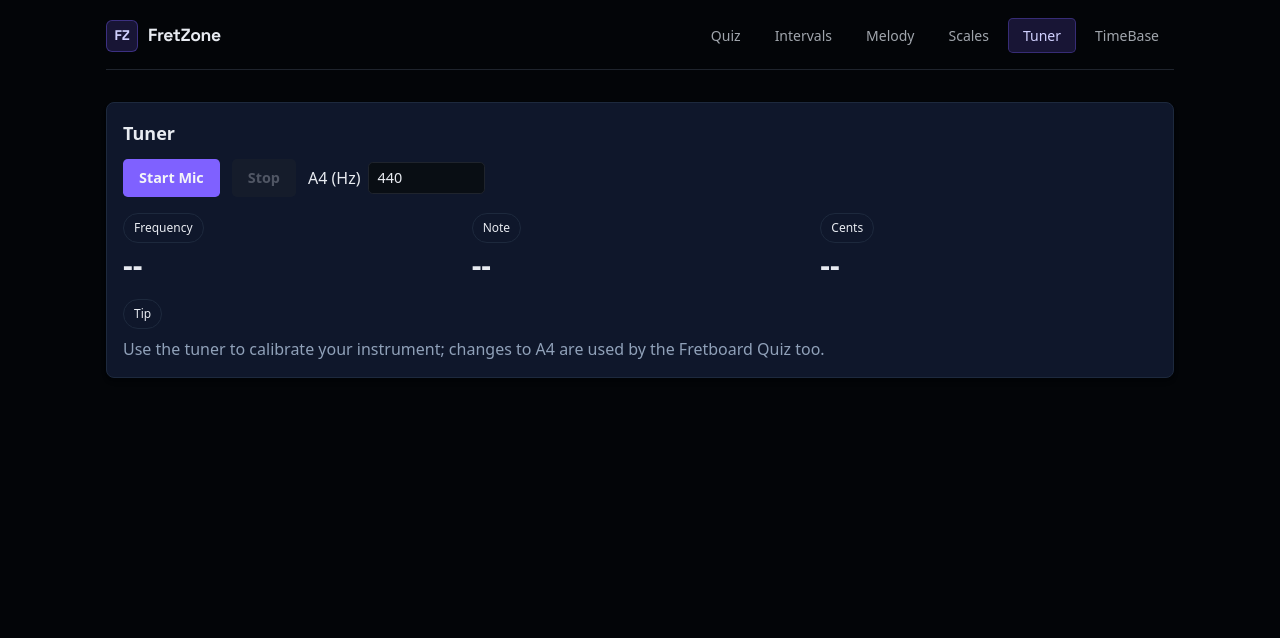
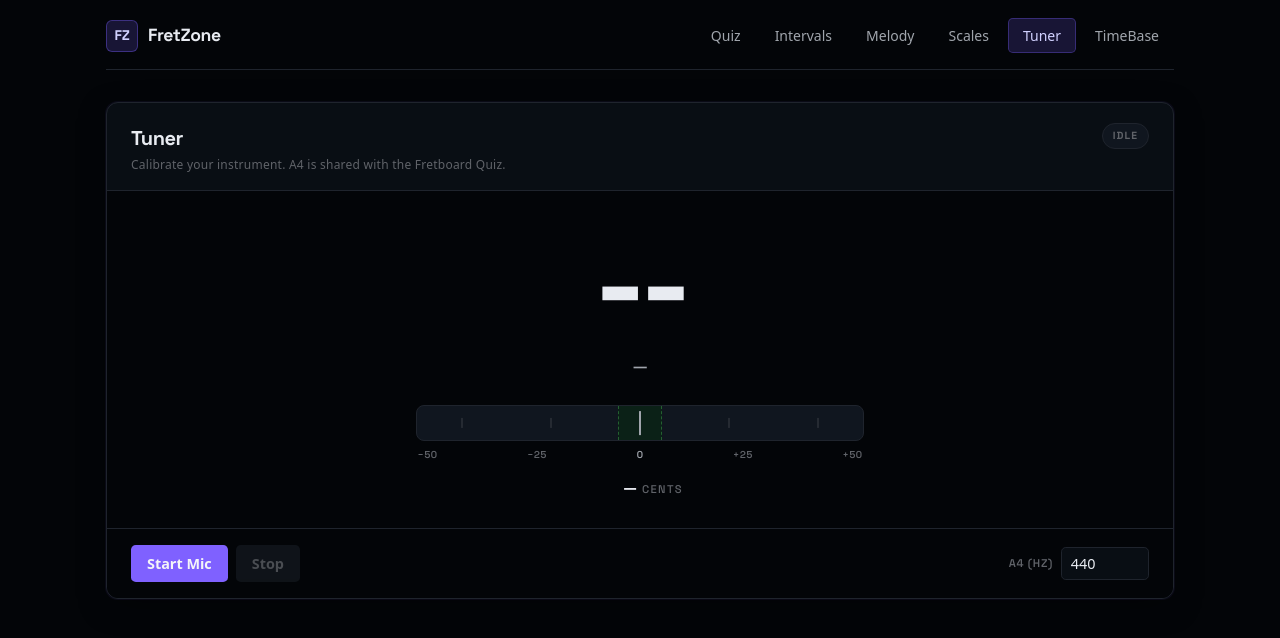
Before and after one commit to AndrewWash/FretZone, an Angular app: page /tuner in a window 1280 px wide. Shown: the top 638 px of the page. Built offline with nearby package versions, Linux system fonts and the light colour scheme.

Commit message:
tuner fix.

```diff
--- a/src/app/tuner/tuner.component.html
+++ b/src/app/tuner/tuner.component.html
@@ -1,34 +1,70 @@
-<div class="bg-slate-900 border border-slate-800 rounded-lg p-4 shadow-md">
-  <h3 class="text-lg font-semibold">Tuner</h3>
-  <div class="flex flex-wrap gap-3 items-center mt-3">
-    <button (click)="onStart()" [disabled]="running()">Start Mic</button>
-    <button class="secondary" (click)="onStop()" [disabled]="!running()">Stop</button>
-    <label>A4 (Hz)
-      <input type="number" min="400" max="480" step="0.1" [formControl]="a4Ctrl" />
-    </label>
+<section class="tn-card" aria-label="Tuner">
+  <div class="tn-head">
+    <div class="tn-titles">
+      <h2 class="tn-title">Tuner</h2>
+      <p class="tn-sub">Calibrate your instrument. A4 is shared with the Fretboard Quiz.</p>
+    </div>
+    <span class="tn-badge"
+          [class.is-live]="running()"
+          [class.is-tuned]="inTune() && running()"
+          role="status"
+          aria-live="polite">
+      {{ statusBadge() }}
+    </span>
+  </div>
+
+  <div class="tn-stage"
+       [class.is-active]="running() && hasReading()"
+       [class.is-tuned]="inTune() && running()">
+    <div class="tn-note" aria-label="Detected note">{{ note() }}</div>
+    <div class="tn-freq">{{ hzText() }}</div>
+
+    <div class="tn-meter"
+         role="meter"
+         aria-label="Cents off pitch"
+         aria-valuemin="-50"
+         aria-valuemax="50"
+         [attr.aria-valuenow]="cents()">
+      <div class="tn-meter-track" aria-hidden="true">
+        <div class="tn-meter-zone"></div>
+        <span class="tn-meter-tick tn-meter-tick--minor" style="left: 10%"></span>
+        <span class="tn-meter-tick tn-meter-tick--minor" style="left: 30%"></span>
+        <span class="tn-meter-tick tn-meter-tick--center" style="left: 50%"></span>
+        <span class="tn-meter-tick tn-meter-tick--minor" style="left: 70%"></span>
+        <span class="tn-meter-tick tn-meter-tick--minor" style="left: 90%"></span>
+        @if (hasReading()) {
+          <span class="tn-meter-needle"
+                [style.left.%]="meterOffsetPct()"
+                [class.is-tuned]="inTune()"></span>
+        }
+      </div>
+      <div class="tn-meter-scale" aria-hidden="true">
+        <span>−50</span>
+        <span>−25</span>
+        <span class="tn-meter-scale-mid">0</span>
+        <span>+25</span>
+        <span>+50</span>
+      </div>
+    </div>
+
+    <div class="tn-cents" aria-hidden="true">
+      <span class="tn-cents-value">{{ centsText() }}</span>
+      <span class="tn-cents-unit">cents</span>
+    </div>
   </div>
 
   @if (error(); as err) {
-    <p class="text-red-400 mt-3">{{ err }}</p>
+    <p class="tn-error" role="alert">{{ err }}</p>
   }
 
-  <div class="grid gap-3 grid-cols-1 sm:grid-cols-3 mt-4">
-    <div>
-      <span class="inline-block px-2.5 py-1.5 border border-slate-800 rounded-full text-xs">Frequency</span>
-      <div class="text-3xl font-bold mt-1">{{ hzText() }}</div>
+  <div class="tn-controls">
+    <div class="tn-controls-buttons">
+      <button (click)="onStart()" [disabled]="running()">Start Mic</button>
+      <button class="secondary" (click)="onStop()" [disabled]="!running()">Stop</button>
     </div>
-    <div>
-      <span class="inline-block px-2.5 py-1.5 border border-slate-800 rounded-full text-xs">Note</span>
-      <div class="text-3xl font-bold mt-1">{{ noteText() }}</div>
-    </div>
-    <div>
-      <span class="inline-block px-2.5 py-1.5 border border-slate-800 rounded-full text-xs">Cents</span>
-      <div class="text-3xl font-bold mt-1">{{ centsText() }}</div>
-    </div>
+    <label class="tn-a4">
+      <span class="tn-a4-lbl">A4 (Hz)</span>
+      <input type="number" min="400" max="480" step="0.1" [formControl]="a4Ctrl" class="tn-a4-input" />
+    </label>
   </div>
-
-  <div class="mt-4">
-    <span class="inline-block px-2.5 py-1.5 border border-slate-800 rounded-full text-xs">Tip</span>
-    <p class="mt-2 text-slate-400">Use the tuner to calibrate your instrument; changes to A4 are used by the Fretboard Quiz too.</p>
-  </div>
-</div>
+</section>
--- a/src/app/tuner/tuner.component.ts
+++ b/src/app/tuner/tuner.component.ts
@@ -1,4 +1,4 @@
-import { ChangeDetectionStrategy, Component, OnDestroy, inject, signal } from '@angular/core';
+import { ChangeDetectionStrategy, Component, OnDestroy, computed, inject, signal } from '@angular/core';
 import { takeUntilDestroyed } from '@angular/core/rxjs-interop';
 import { FormControl, ReactiveFormsModule } from '@angular/forms';
 import { PitchDetectService, Unsubscribe } from '../core/audio/pitch-detect.service';
@@ -6,6 +6,8 @@ import { midiToFreq, midiToNoteName } from '../core/theory/note';
 import { loadFromStorage, saveToStorage } from '../core/utils/storage';
 
 const STORAGE_KEY = 'fretzone.tuner.a4.v1';
+const IN_TUNE_CENTS = 5;
+const METER_RANGE = 50;
 
 @Component({
   selector: 'app-tuner',
@@ -27,16 +29,38 @@ export class TunerComponent implements OnDestroy {
   protected cents = signal<number | null>(null);
   protected error = signal<string | null>(null);
 
-  protected hzText = () => {
+  protected hzText = computed(() => {
     const v = this.hz();
-    return v == null ? '--' : `${v.toFixed(1)} Hz`;
-  };
-  protected noteText = () => this.note();
-  protected centsText = () => {
+    return v == null ? '—' : `${v.toFixed(1)} Hz`;
+  });
+
+  protected centsText = computed(() => {
     const c = this.cents();
-    if (c == null) return '--';
+    if (c == null) return '—';
     return (c > 0 ? '+' : '') + c.toFixed(1);
-  };
+  });
+
+  protected hasReading = computed(() => this.hz() != null && this.cents() != null);
+
+  protected inTune = computed(() => {
+    const c = this.cents();
+    return c != null && Math.abs(c) < IN_TUNE_CENTS;
+  });
+
+  protected meterOffsetPct = computed(() => {
+    const c = this.cents();
+    if (c == null) return 50;
+    const clamped = Math.max(-METER_RANGE, Math.min(METER_RANGE, c));
+    return 50 + (clamped / METER_RANGE) * 50;
+  });
+
+  protected statusBadge = computed(() => {
+    if (!this.running()) return 'Idle';
+    if (!this.hasReading()) return 'Listening…';
+    if (this.inTune()) return 'In tune';
+    const c = this.cents() ?? 0;
+    return c > 0 ? 'Sharp' : 'Flat';
+  });
 
   private unsub: Unsubscribe | null = null;
 
@@ -65,7 +89,7 @@ export class TunerComponent implements OnDestroy {
     this.service.stop();
     this.running.set(false);
     this.hz.set(null);
-    this.note.set('--');
+    this.note.set('—');
     this.cents.set(null);
   }
 
--- a/src/styles.css
+++ b/src/styles.css
@@ -1659,3 +1659,280 @@ label { display: inline-flex; align-items: center; gap: 0.45rem; }
     min-width: 2.75rem;
   }
 }
+
+/* ══════════════════════════════════════════════
+   TUNER
+══════════════════════════════════════════════ */
+.tn-card {
+  display: block;
+  background: var(--fz-s1);
+  border: 1px solid var(--fz-b0);
+  border-radius: var(--fz-radius-lg);
+  overflow: hidden;
+  box-shadow:
+    0 0 0 1px oklch(0.62 0.24 285 / 0.06),
+    0 8px 32px -8px oklch(0 0 0 / 0.5);
+  animation: fz-scale-in 0.35s cubic-bezier(0.16, 1, 0.3, 1) both;
+}
+
+.tn-head {
+  display: flex;
+  align-items: flex-start;
+  justify-content: space-between;
+  gap: 0.75rem;
+  padding: 1.25rem 1.5rem 1rem;
+  border-bottom: 1px solid var(--fz-b0);
+}
+
+.tn-titles {
+  display: flex;
+  flex-direction: column;
+  gap: 0.2rem;
+  min-width: 0;
+}
+
+.tn-title {
+  font-family: var(--fz-display);
+  font-size: 1.25rem;
+  font-weight: 700;
+  color: var(--fz-t1);
+  letter-spacing: -0.025em;
+  margin: 0;
+}
+
+.tn-sub {
+  margin: 0;
+  font-size: 0.75rem;
+  font-weight: 500;
+  color: var(--fz-t3);
+  letter-spacing: 0.02em;
+}
+
+.tn-badge {
+  flex-shrink: 0;
+  font-family: var(--fz-display);
+  font-size: 0.65rem;
+  font-weight: 700;
+  text-transform: uppercase;
+  letter-spacing: 0.1em;
+  color: var(--fz-t3);
+  background: var(--fz-s2);
+  border: 1px solid var(--fz-b0);
+  padding: 0.25rem 0.625rem;
+  border-radius: 999px;
+  transition: color 200ms ease-out, background 200ms ease-out, border-color 200ms ease-out;
+}
+
+.tn-badge.is-live {
+  color: var(--fz-accent-text);
+  background: var(--fz-accent-bg);
+  border-color: oklch(0.62 0.24 285 / 0.30);
+}
+
+.tn-badge.is-tuned {
+  color: oklch(0.97 0.04 145);
+  background: oklch(0.30 0.10 145 / 0.45);
+  border-color: oklch(0.72 0.18 145 / 0.50);
+}
+
+/* Stage — note + meter focal area */
+.tn-stage {
+  display: flex;
+  flex-direction: column;
+  align-items: center;
+  gap: 0.6rem;
+  padding: 2rem 1.5rem 1.75rem;
+  background: var(--fz-s0);
+  border-bottom: 1px solid var(--fz-b0);
+  transition: background 240ms ease-out;
+}
+
+.tn-stage.is-tuned {
+  background: linear-gradient(
+    to bottom,
+    oklch(0.20 0.05 145 / 0.35),
+    var(--fz-s0) 70%
+  );
+}
+
+.tn-note {
+  font-family: var(--fz-display);
+  font-weight: 700;
+  font-size: clamp(4rem, 18vw, 7.5rem);
+  letter-spacing: -0.05em;
+  line-height: 1;
+  color: var(--fz-t1);
+  font-variant-numeric: tabular-nums;
+  transition: color 240ms ease-out, text-shadow 240ms ease-out;
+}
+
+.tn-stage.is-tuned .tn-note {
+  color: oklch(0.92 0.14 145);
+  text-shadow: 0 0 24px oklch(0.72 0.18 145 / 0.35);
+}
+
+.tn-freq {
+  font-family: var(--fz-display);
+  font-size: 1.1rem;
+  font-weight: 500;
+  color: var(--fz-t2);
+  font-variant-numeric: tabular-nums;
+  letter-spacing: -0.01em;
+}
+
+/* Cents meter */
+.tn-meter {
+  width: 100%;
+  max-width: 28rem;
+  margin-top: 1rem;
+  display: flex;
+  flex-direction: column;
+  gap: 0.4rem;
+}
+
+.tn-meter-track {
+  position: relative;
+  height: 2.25rem;
+  background: var(--fz-s2);
+  border: 1px solid var(--fz-b0);
+  border-radius: var(--fz-radius);
+  overflow: hidden;
+}
+
+.tn-meter-zone {
+  position: absolute;
+  top: 0;
+  bottom: 0;
+  left: 45%;
+  width: 10%;
+  background: oklch(0.30 0.10 145 / 0.32);
+  border-left: 1px dashed oklch(0.72 0.18 145 / 0.40);
+  border-right: 1px dashed oklch(0.72 0.18 145 / 0.40);
+}
+
+.tn-meter-tick {
+  position: absolute;
+  top: 50%;
+  width: 1px;
+  background: var(--fz-t3);
+  transform: translate(-50%, -50%);
+  pointer-events: none;
+}
+
+.tn-meter-tick--minor {
+  height: 30%;
+  opacity: 0.55;
+}
+
+.tn-meter-tick--center {
+  height: 70%;
+  width: 2px;
+  background: var(--fz-t2);
+}
+
+.tn-meter-needle {
+  position: absolute;
+  top: 10%;
+  bottom: 10%;
+  width: 3px;
+  background: var(--fz-accent);
+  border-radius: 2px;
+  transform: translateX(-50%);
+  box-shadow: 0 0 8px 1px var(--fz-accent-glow);
+  transition: left 80ms cubic-bezier(0.22, 1, 0.36, 1),
+              background 200ms ease-out,
+              box-shadow 200ms ease-out;
+}
+
+.tn-meter-needle.is-tuned {
+  background: oklch(0.72 0.18 145);
+  box-shadow: 0 0 10px 2px oklch(0.72 0.18 145 / 0.45);
+}
+
+.tn-meter-scale {
+  display: flex;
+  justify-content: space-between;
+  font-family: var(--fz-display);
+  font-size: 0.625rem;
+  font-weight: 600;
+  letter-spacing: 0.04em;
+  color: var(--fz-t3);
+  font-variant-numeric: tabular-nums;
+  padding: 0 0.1rem;
+}
+
+.tn-meter-scale-mid {
+  color: var(--fz-t2);
+}
+
+.tn-cents {
+  display: inline-flex;
+  align-items: baseline;
+  gap: 0.3rem;
+  margin-top: 0.25rem;
+  font-family: var(--fz-display);
+}
+
+.tn-cents-value {
+  font-size: 1rem;
+  font-weight: 700;
+  color: var(--fz-t1);
+  font-variant-numeric: tabular-nums;
+  letter-spacing: -0.01em;
+  min-width: 2.5rem;
+  text-align: right;
+}
+
+.tn-cents-unit {
+  font-size: 0.7rem;
+  font-weight: 500;
+  text-transform: uppercase;
+  letter-spacing: 0.12em;
+  color: var(--fz-t3);
+}
+
+.tn-error {
+  margin: 0;
+  padding: 0.625rem 1.5rem;
+  font-size: 0.8125rem;
+  color: var(--fz-t1);
+  background: oklch(0.30 0.08 25 / 0.25);
+  border-bottom: 1px solid oklch(0.55 0.16 25 / 0.55);
+}
+
+.tn-controls {
+  display: flex;
+  align-items: center;
+  justify-content: space-between;
+  flex-wrap: wrap;
+  gap: 0.875rem;
+  padding: 1rem 1.5rem;
+  background: var(--fz-s0);
+}
+
+.tn-controls-buttons {
+  display: flex;
+  align-items: center;
+  gap: 0.5rem;
+  flex-wrap: wrap;
+}
+
+.tn-a4 {
+  display: inline-flex;
+  align-items: center;
+  gap: 0.5rem;
+}
+
+.tn-a4-lbl {
+  font-family: var(--fz-display);
+  font-size: 0.7rem;
+  font-weight: 600;
+  letter-spacing: 0.06em;
+  text-transform: uppercase;
+  color: var(--fz-t3);
+}
+
+.tn-a4-input {
+  width: 5.5rem;
+  font-variant-numeric: tabular-nums;
+}
```
